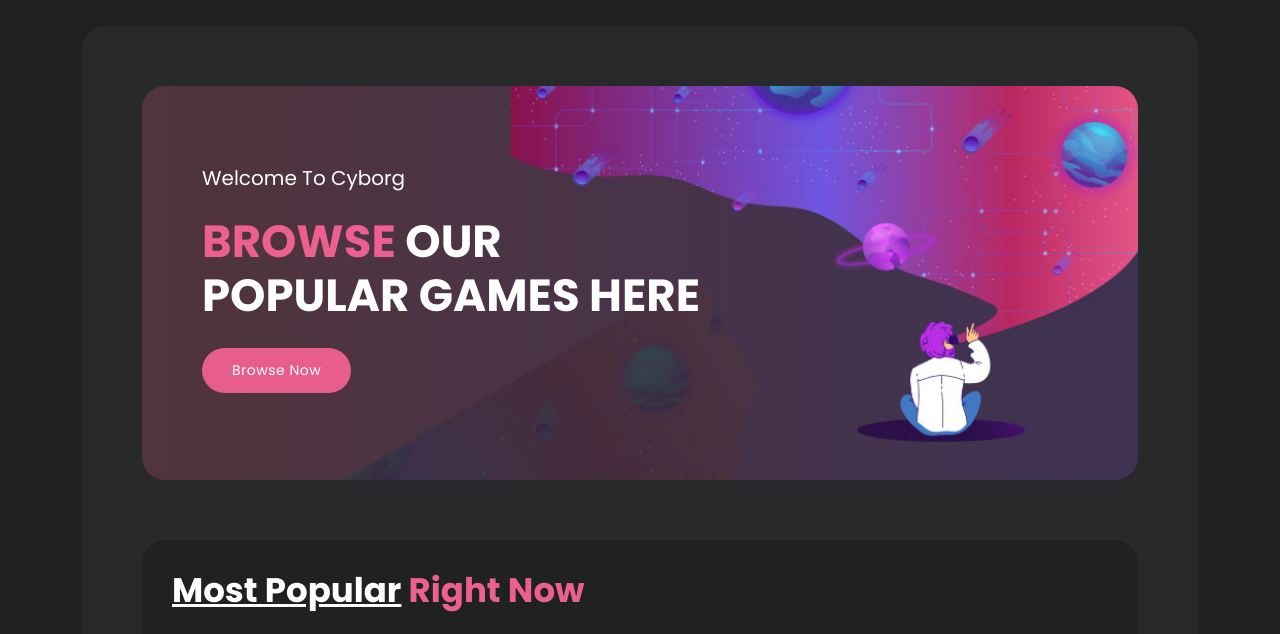
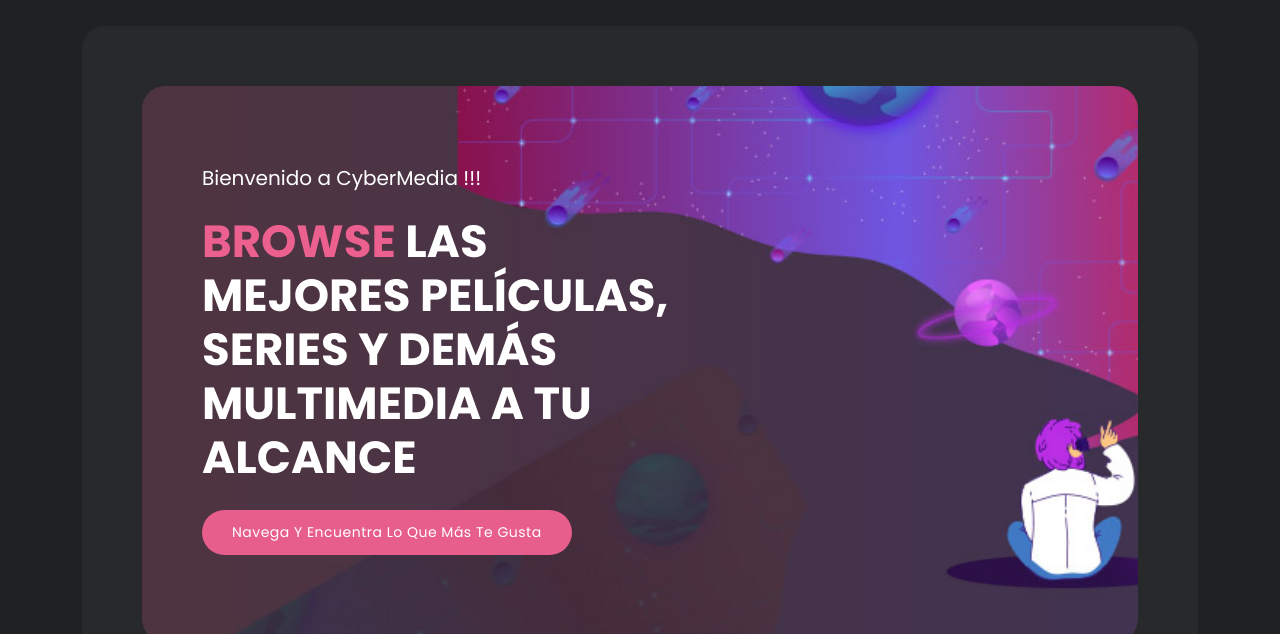
Before and after one commit to MECHANICALCHASER45/CYBERMEDIA, a plain HTML site: page index.html in a window 1280 px wide. Shown: the part 84-718 px from the top of the page. Drawn offline with nearby package versions, Linux system fonts and the light colour scheme.

Commit message:
Cambios de index de texto a español

```diff
--- a/index.html
+++ b/index.html
@@ -92,10 +92,10 @@
             <div class="row">
               <div class="col-lg-7">
                 <div class="header-text">
-                  <h6>Welcome To Cyborg</h6>
-                  <h4><em>Browse</em> Our Popular Games Here</h4>
+                  <h6>Bienvenido a CyberMedia !!!</h6>
+                  <h4><em>Browse</em> Las mejores películas, series y demás multimedia a tu alcance</h4>
                   <div class="main-button">
-                    <a href="browse.html">Browse Now</a>
+                    <a href="browse.html">Navega y encuentra lo que más te gusta</a>
                   </div>
                 </div>
               </div>
@@ -108,7 +108,7 @@
             <div class="row">
               <div class="col-lg-12">
                 <div class="heading-section">
-                  <h4><em>Most Popular</em> Right Now</h4>
+                  <h4><em>Lo más popular</em> Right Now</h4>
                 </div>
                 <div class="row">
                   <div class="col-lg-3 col-sm-6">
@@ -212,7 +212,7 @@
           <div class="gaming-library">
             <div class="col-lg-12">
               <div class="heading-section">
-                <h4><em>Your Gaming</em> Library</h4>
+                <h4><em>Tú </em>Biblioteca</h4>
               </div>
               <div class="item">
                 <ul>
@@ -261,7 +261,7 @@
     <div class="container">
       <div class="row">
         <div class="col-lg-12">
-          <p>Copyright © 2036 <a href="#">Cyborg Gaming</a> Company. All rights reserved.
+          <p>Copyright © 2036 <a href="#">CyMedia</a> Company. Todos los derechos reservados.
 
           <br>Design: <a href="https://templatemo.com" target="_blank" title="free CSS templates">TemplateMo</a></p>
         </div>
```
